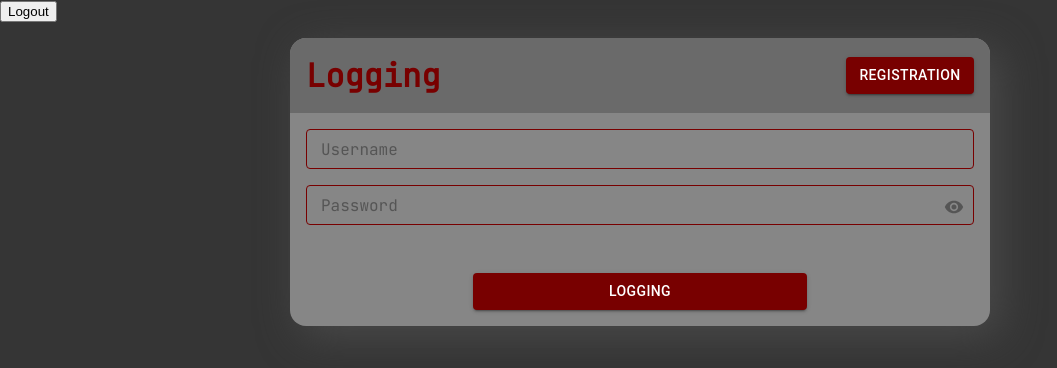
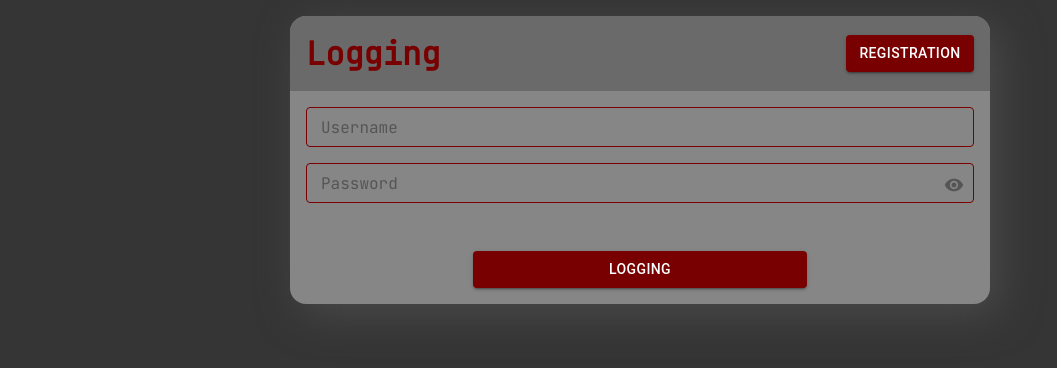
Before and after one commit to kev5655/practiceProject_react_serieBook, a React (Create React App) app in the folder frontend/: page / in a window 1280 px wide. Shown: the top 368 px of the page, without its empty margins (0-1057 px from the left). Built offline with nearby package versions, Linux system fonts and the light colour scheme; no server answers.

Commit message:
remove Logout Button

```diff
--- a/frontend/src/components/app/Panel.jsx
+++ b/frontend/src/components/app/Panel.jsx
@@ -126,7 +126,7 @@ const Panel = () => {
 
     return (
         <main className={`${globalBlur.isBlur && classes.blur}`}>
-            <input type='button' value="Logout" onClick={onLogoutHandler} />
+            {/* <input type='button' value="Logout" onClick={onLogoutHandler} /> */}
             {/*console.log("Compile HTML", series)*/}
             {console.log("State: ", state)}
             {(state === ACTIVE_PANEL.SERIE_LIST) && //&& isLoaded
```
